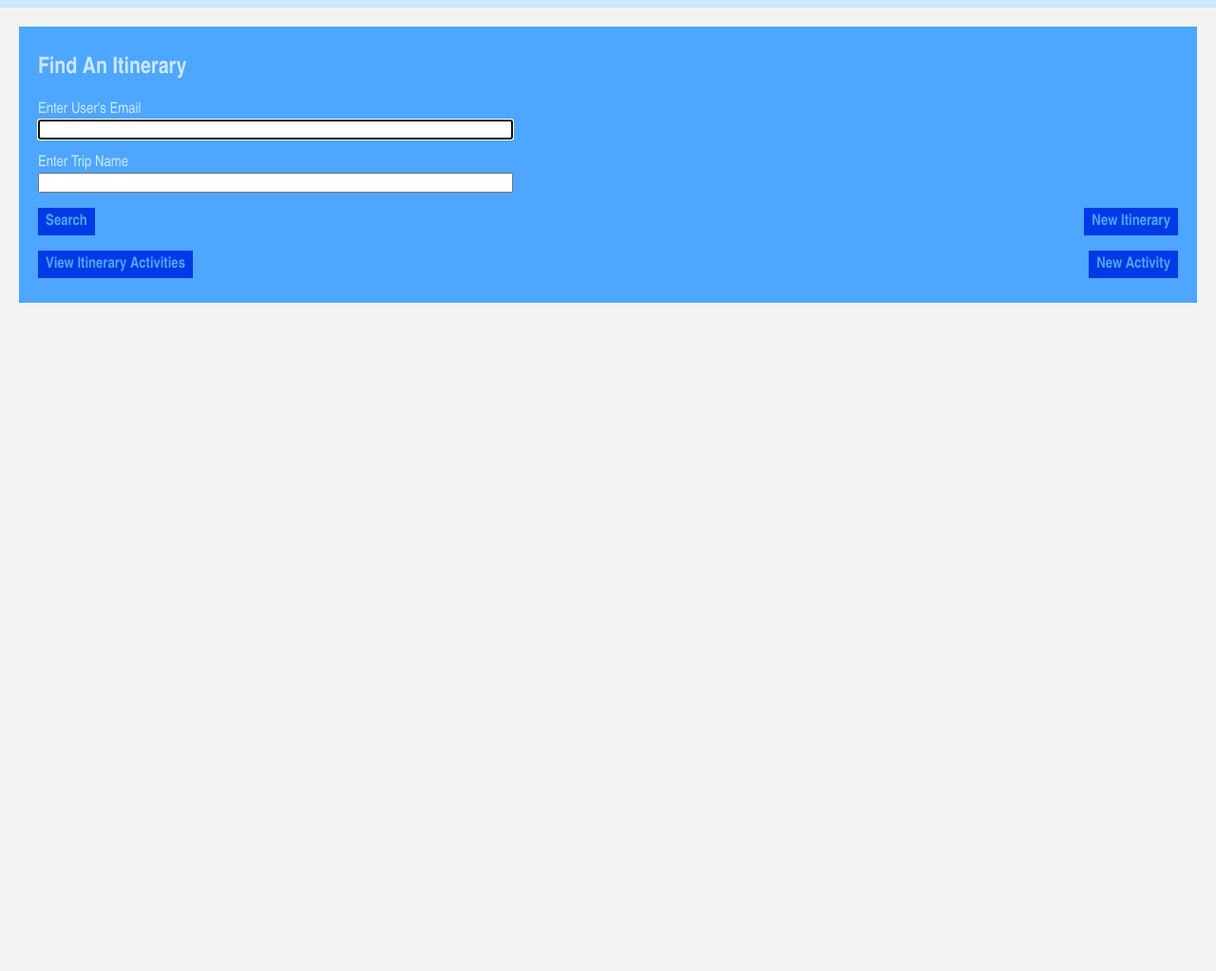
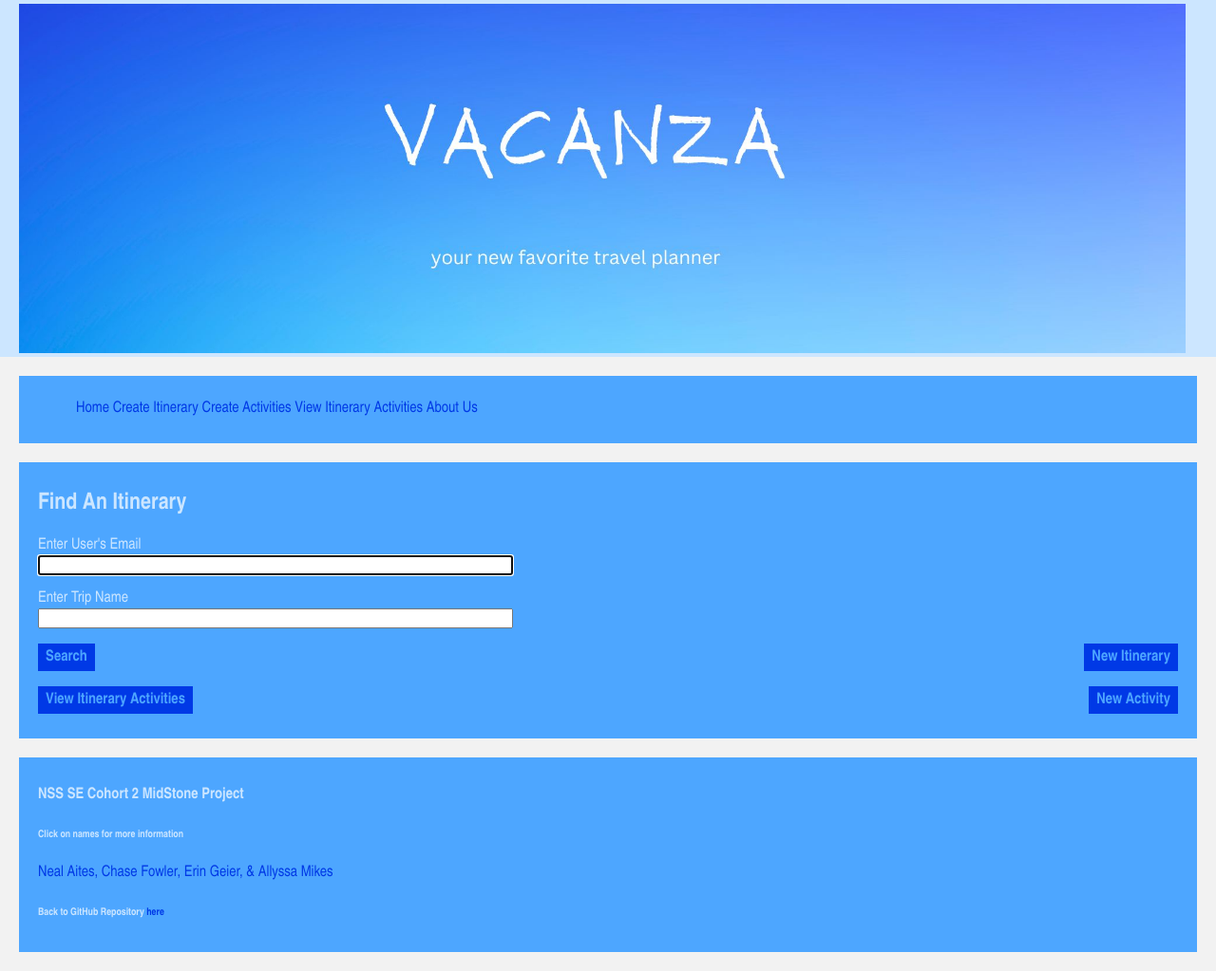
Before and after one commit to allyssamikes/nss-midstone-vacanza, a website: page web/static_assets/index.html in a window 1280 px wide. Shown: the whole page at 95% size. Before the commit the page ends 800 px from the top, so only its background shows below. Drawn offline with Linux system fonts and the light colour scheme; files whose address does not match are found by name.

Commit message:
working on styling

```diff
--- a/web/static_assets/index.html
+++ b/web/static_assets/index.html
@@ -7,7 +7,29 @@
 </head>
 
 <body class="background">
-        <header class="header" id="header"></header>
+
+
+<header class="header"> <img src="images/header.jpg" width=99% length=99% align=left/></header>
+<nav>
+    <div class="card">
+    <ul>
+        <tr>
+            <a href="index.html"> Home </a>
+        </tr>
+        <tr>
+            <a href="createItinerary.html"> Create Itinerary </a>
+        </tr>
+        <tr>
+            <a href="createActivities.html"> Create Activities </a>
+        </tr>
+        <tr> <a href="getItineraryActivities.html"> View Itinerary Activities </a>
+        </tr>
+        <tr>
+            <a href="aboutUs.html"> About Us </a>
+        </tr>
+    </ul>
+    </div>
+</nav>
         <div class="card">
               <h2>Find An Itinerary</h2>
              <form class="card-content" id="search-itineraries-form">
@@ -34,5 +56,17 @@
         <div id="search-results-display">
         </div>
     </div>
+<footer>
+    <div class= "card">
+    <h4> NSS SE Cohort 2 MidStone Project</h4>
+    <h6> Click on names for more information</h6>
+    <p> <a href= "mailto:aitesneal@gmail.com"> Neal Aites,</a>
+            <a href= "mailto:chasefowler51@gmail.com"> Chase Fowler,</a>
+             <a href= "https://www.linkedin.com/in/erin-geier"> Erin Geier,</a>
+            <a href= "https://www.linkedin.com/in/allyssamikes/">  & Allyssa Mikes</a>
+    </p>
+    <h6> Back to GitHub Repository <a href= "www.github.com"> here</a> </h6>
+        </div>
+</footer>
 </body>
 </html>
```
Also changed, not shown: web/static_assets/aboutUs.html (added, +28 -0 lines), web/static_assets/images/header.jpg (added).
